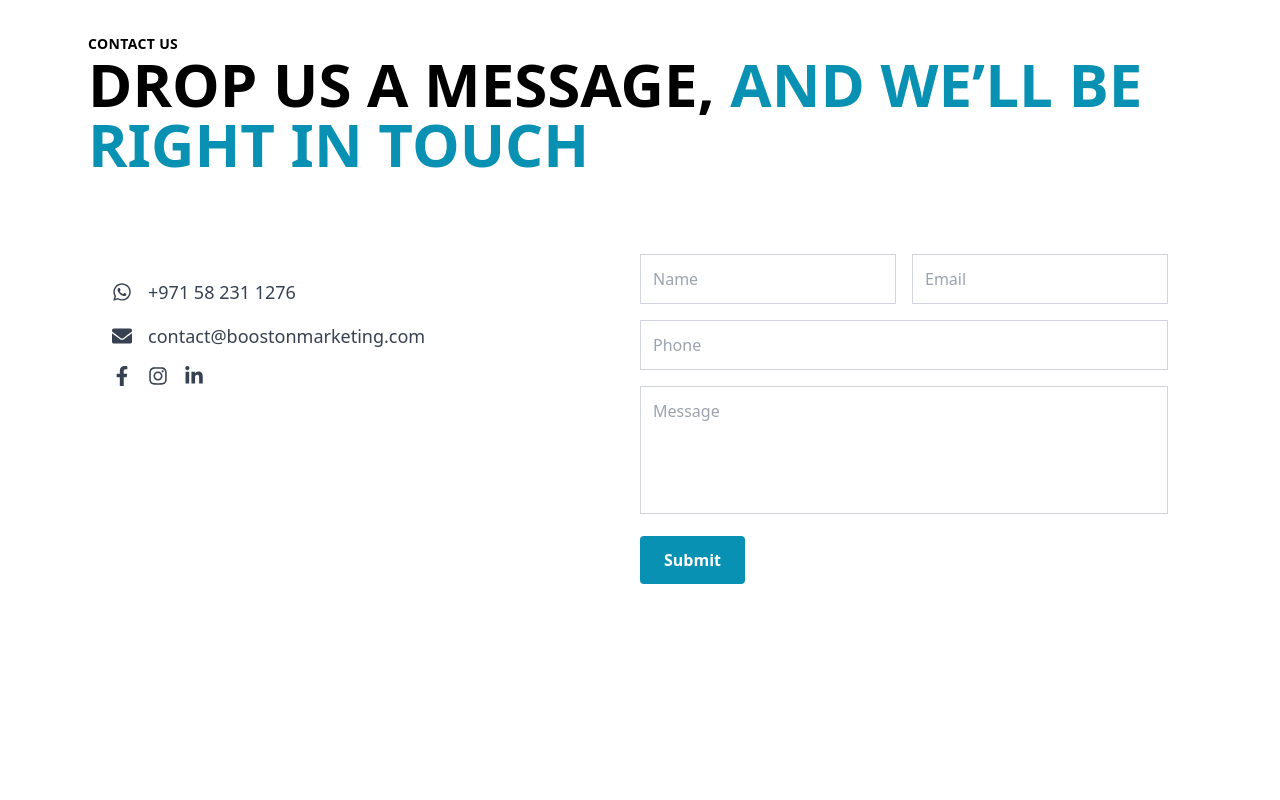
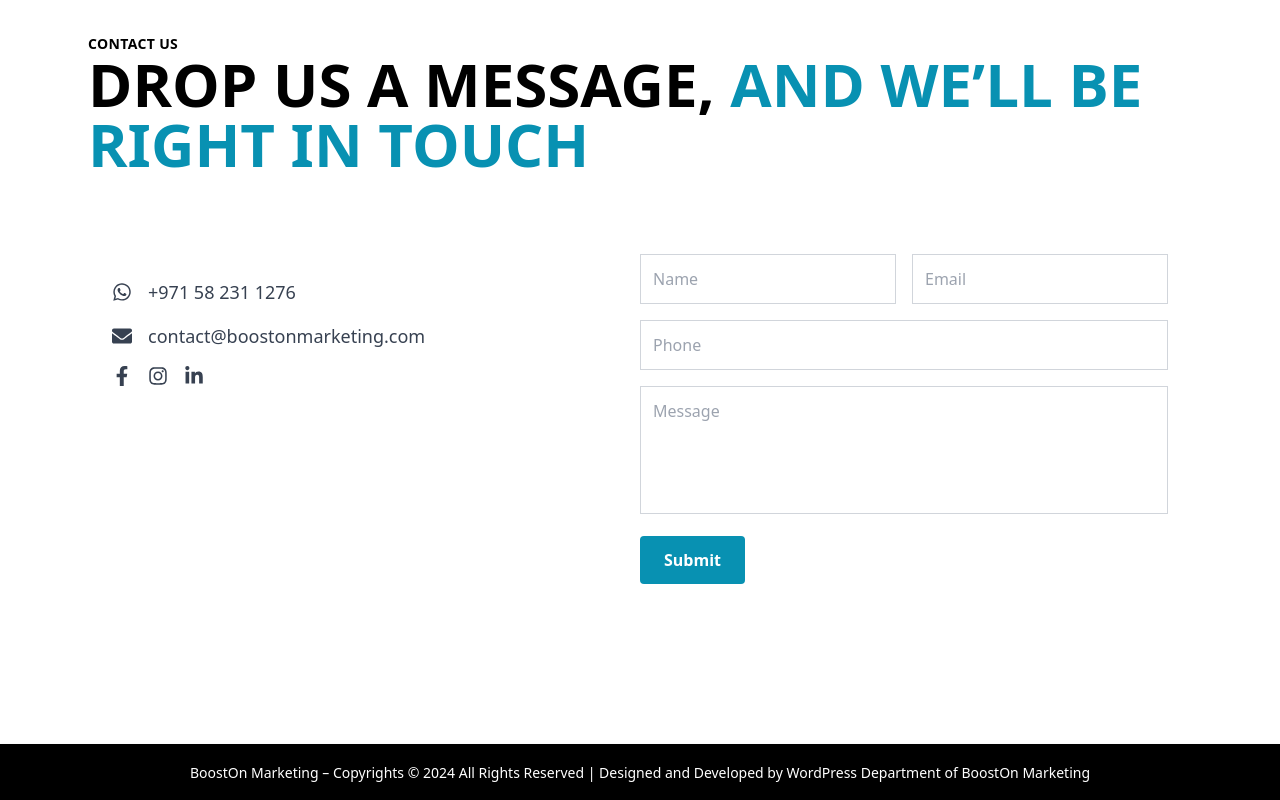
Before and after one commit to rshahg/webdevelopers, a React (Vite) app in the folder project/: page / in a window 1280 px wide. Shown: the part 3780-4580 px from the top of the page. Before the commit the page ends 4524 px from the top, so only its background shows below. Built offline with nearby package versions, Linux system fonts and the light colour scheme.

Commit message:
Update App.jsx

```diff
--- a/project/src/App.jsx
+++ b/project/src/App.jsx
@@ -1,11 +1,17 @@
 import React from 'react';
 import HomePage from './pages/HomePage';
 import './index.css';
+import Navbar from './components/navbar/Navbar.jsx'
+// import Queto from './pages/getAqueto/Queto.jsx'
+import Footer from './components/footer/Footer.jsx'
 
 function App() {
   return (
     <div>
+      <Navbar />
+      {/* <Queto /> */}
       <HomePage />
+      <Footer/>
     </div>
   );
 }
```
